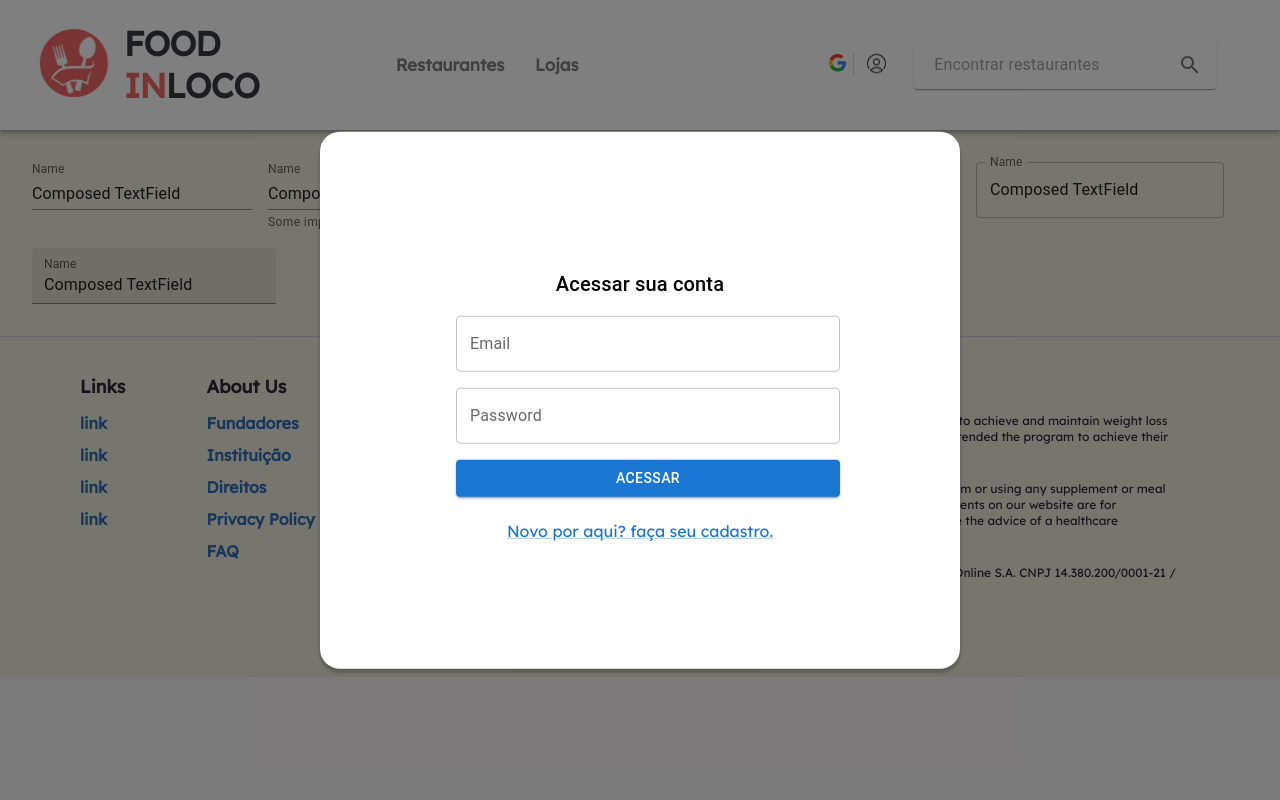
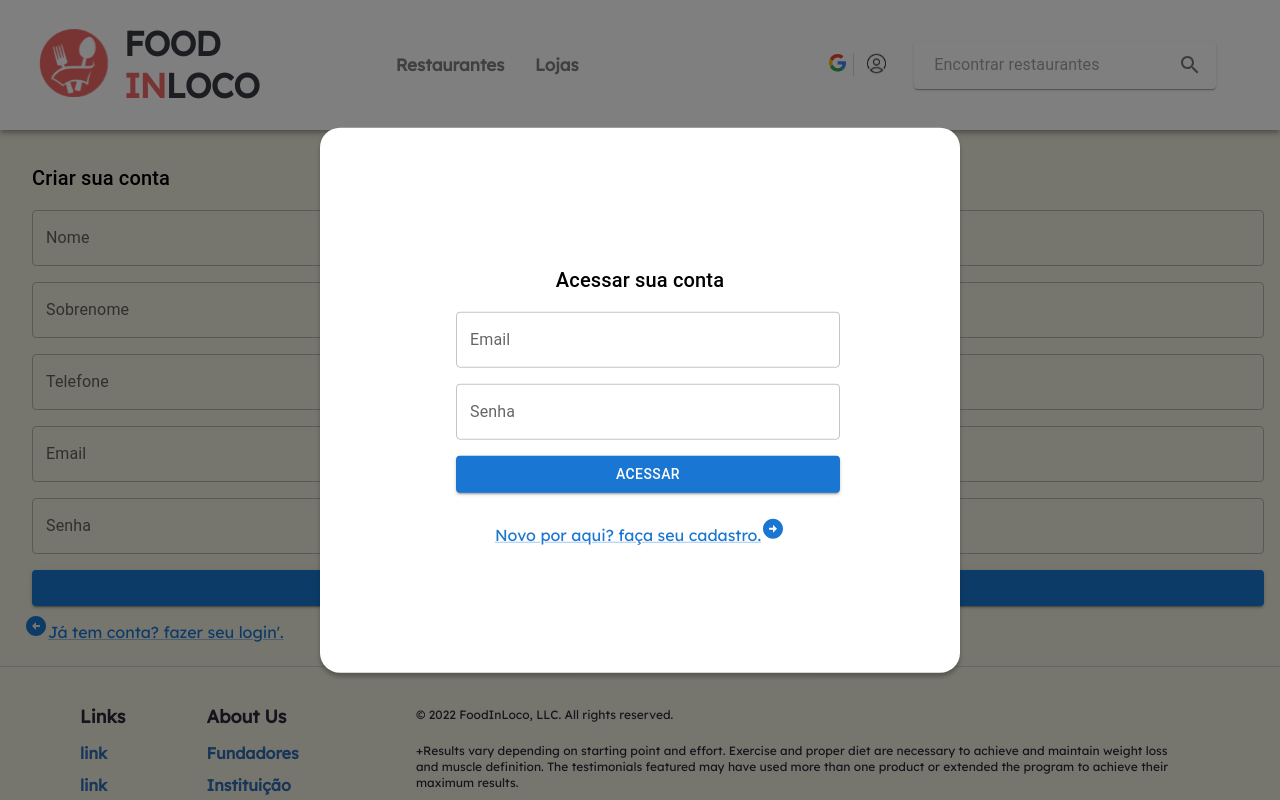
Before and after one commit to FoodInLoco/WEB, a React (Vite) app: page /signUp in a window 1280 px wide. Both pictures are taken after a click on the button 876 px from the left and 64 px from the top of the page. Shown: the top 800 px of the page. Built offline with nearby package versions, Linux system fonts and the light colour scheme; no server answers.

Commit message:
tela do restaurante

```diff
--- a/package.json
+++ b/package.json
@@ -16,12 +16,15 @@
     "@mui/icons-material": "^5.10.3",
     "@mui/material": "^5.10.3",
     "@mui/styled-engine-sc": "^5.10.3",
+    "@types/react-input-mask": "^3.0.2",
     "axios": "^0.27.2",
     "formik": "^2.2.9",
     "json-web-token": "^3.2.0",
     "react": "^18.2.0",
     "react-dom": "^18.2.0",
+    "react-hook-form": "^7.39.1",
     "react-icons": "^4.4.0",
+    "react-input-mask": "^2.0.4",
     "react-loader-spinner": "^5.3.4",
     "react-loading-skeleton": "^3.1.0",
     "react-router-dom": "^6.3.0",
--- a/src/components/LoginModal/index.tsx
+++ b/src/components/LoginModal/index.tsx
@@ -1,48 +1,23 @@
-import Typography from '@mui/material/Typography';
 import Modal from '@mui/material/Modal';
-import { Button, CircularProgress, Link, TextField } from '@mui/material';
 import { Container, Content } from "./styles"
 import { useAuth } from '../../contexts/auth';
-import { useFormik } from 'formik';
 import * as Yup from "yup";
-import toasts from '../../utils/toasts';
+import { useState } from 'react';
+import { SignInForm } from '../SignInForm';
+import SignUpForm from '../SignUpForm';
+
 type ILoginModalProps = {
   open: boolean;
   setOpen: (open: boolean) => void;
 }
 
+type EnumForm = 'signin' | 'signup'
 export function LoginModal({ open = false,
   setOpen }: ILoginModalProps) {
-  const { signIn, loadingSignIn } = useAuth()
 
-  const handleLogin = (data: { email: string; password: string; }) => {
-    try {
-      signIn(data);
-    } catch (error: any) {
-      toasts.error(error?.message)
-    }
-
-  }
+  const [currentModal, setCurrentModal] = useState<EnumForm>('signin')
   const handleClose = () => setOpen(false);
-
-  const schema = Yup.object().shape({
-    email: Yup.string().email().required('Campo obrigatório'),
-    password: Yup.string().required('Campo obrigatório'),
-  });
-
-  const { handleSubmit, errors, values, handleChange, touched } = useFormik({
-    initialValues: {
-      email: "",
-      password: "",
-    },
-    validationSchema: schema,
-    onSubmit: (values) => {
-      console.log("🚀 ~ file: index.tsx ~ line 42 ~ values", values)
-      handleLogin(values)
-    },
-  });
-
-
+  const handelChangeForm = (form: EnumForm) => setCurrentModal(form)
   return (
     <Container>
       <Modal
@@ -52,40 +27,7 @@ export function LoginModal({ open = false,
         aria-describedby="modal-modal-description"
       >
         <Content>
-          <Typography id="modal-modal-title" sx={{ margin: 1 }} variant="h6" component="h2">
-            Acessar sua conta
-          </Typography>
-          <form onSubmit={handleSubmit}>
-            <TextField
-              fullWidth
-              sx={{ m: 1 }}
-              id="email"
-              name="email"
-              label="Email"
-              value={values.email}
-              onChange={handleChange}
-              error={touched.email && Boolean(errors.email)}
-              helperText={touched.email && errors.email}
-            />
-            <TextField
-              fullWidth
-              id="password"
-              name="password"
-              sx={{ m: 1 }}
-              label="Password"
-              type="password"
-              value={values.password}
-              onChange={handleChange}
-              error={touched.password && Boolean(errors.password)}
-              helperText={touched.password && errors.password}
-            />
-            <Button color="primary" variant="contained" fullWidth type="submit" disabled={loadingSignIn} sx={{ m: 1 }}>
-              {loadingSignIn ? <CircularProgress size={14} /> : 'Acessar'}
-            </Button>
-          </form>
-          <Link id="modal-modal-description" sx={{ mt: 2, cursor: 'pointer' }} >
-            Novo por aqui? faça seu cadastro.
-          </Link>
+          {currentModal === 'signin' ? <SignInForm goTo={handelChangeForm} /> : <SignUpForm  goTo={handelChangeForm}/>}
         </Content>
       </Modal>
     </Container>
--- /dev/null
+++ b/src/components/SignInForm/index.tsx
@@ -0,0 +1,76 @@
+import { useAuth } from "../../contexts/auth";
+import Typography from '@mui/material/Typography';
+import { Button, CircularProgress, Link, TextField } from '@mui/material';
+import { useFormik } from 'formik';
+import * as Yup from "yup";
+import toasts from '../../utils/toasts';
+import { ArrowCircleRight } from '@mui/icons-material';
+
+interface ISignInFormProps {
+  goTo: (form: 'signin' | 'signup') => void;
+}
+export function SignInForm({ goTo }: ISignInFormProps) {
+  const schema = Yup.object().shape({
+    email: Yup.string().email().required('Campo obrigatório'),
+    password: Yup.string().required('Campo obrigatório'),
+  });
+  const { handleSubmit, errors, values, handleChange, touched } = useFormik({
+    initialValues: {
+      email: "",
+      password: "",
+    },
+    validationSchema: schema,
+    onSubmit: async (values) => {
+      try {
+        await signIn(values);
+        toasts.success({ message: "Bem vindo de volta!", status: 200 })
+      } catch (error: any) {
+        errors.email = 'email e/ou senha inválidos';
+        errors.password = 'email e/ou senha inválidos';
+      }
+
+    },
+  });
+  const { signIn, loadingSignIn } = useAuth()
+
+  return <>
+    <Typography id="modal-modal-title" sx={{ margin: 1 }} variant="h6" component="h2">
+      Acessar sua conta
+    </Typography>
+    <form onSubmit={handleSubmit}>
+      <TextField
+        fullWidth
+        sx={{ m: 1 }}
+        id="email"
+        name="email"
+        label="Email"
+        value={values.email}
+        onChange={handleChange}
+        error={touched.email && Boolean(errors.email)}
+        helperText={touched.email && errors.email}
+      />
+      <TextField
+        fullWidth
+        id="password"
+        name="password"
+        sx={{ m: 1 }}
+        label="Senha"
+        type="password"
+        value={values.password}
+        onChange={handleChange}
+        error={touched.password && Boolean(errors.password)}
+        helperText={touched.password && errors.password}
+      />
+      <Button color="primary" variant="contained" fullWidth type="submit" disabled={loadingSignIn} sx={{ m: 1 }}>
+        {loadingSignIn ? <CircularProgress size={14} /> : 'Acessar'}
+      </Button>
+    </form>
+    <Link id="modal-modal-description" sx={{ mt: 2, cursor: 'pointer' }} onClick={()=> goTo('signup')}>
+      Novo por aqui? faça seu cadastro.
+      <ArrowCircleRight sx={{
+        display: 'inline',
+      }} />
+
+    </Link>
+  </>
+}
--- a/src/components/SignUpForm/index.tsx
+++ b/src/components/SignUpForm/index.tsx
@@ -1,64 +1,133 @@
 import { useState } from "react";
-import { Box, FormControl, InputLabel, Input, FormHelperText, OutlinedInput, FilledInput } from "@mui/material";
+import { Button, Typography, TextField, CircularProgress, Link } from "@mui/material";
+import InputMask from 'react-input-mask';
+import { useFormik } from 'formik';
+import * as Yup from "yup";
+import toasts from "../../utils/toasts";
+import { ArrowCircleLeft } from "@mui/icons-material";
+interface IFormInput {
+  firstName: string;
+  lastName: string;
+  email: string;
+  ddd: string;
+  phoneNumber: string;
+  password: string;
+  roles: number;
+}
+interface ISignUpFormProps {
+  goTo: (form: 'signin' | 'signup') => void;
+}
+export default function SignUpForm({ goTo }: ISignUpFormProps) {
 
-export default function SignUpForm() {
-  const [name, setName] = useState('Composed TextField');
-  const handleChange = (event: React.ChangeEvent<HTMLInputElement>) => {
-    setName(event.target.value);
-  };
+  const [loadingSignUp, setLoadingSignUp] = useState(false)
+
+  const schema = Yup.object().shape({
+    email: Yup.string().email('Digite um email válido.').required('Campo obrigatório'),
+    password: Yup.string().required('Campo obrigatório'),
+    firstName: Yup.string().required('Campo obrigatório'),
+    lastName: Yup.string().required('Campo obrigatório'),
+    phoneNumber: Yup.string().required('Campo obrigatório'),
+  });
+  const { handleSubmit, errors, values, handleChange, touched } = useFormik({
+    initialValues: {
+      email: "",
+      password: "",
+      firstName: "",
+      lastName: "",
+      phoneNumber: "",
+    },
+    validationSchema: schema,
+    onSubmit: async (values) => {
+      try {
+        toasts.success({ message: "Bem vindo de volta!", status: 200 })
+      } catch (error: any) {
+        toasts.error({ message: error.message, status: error.status })
+      }
+
+    },
+  });
+
   return (
-    <Box
-      component="form"
-      sx={{
-        '& > :not(style)': { m: 1 },
-      }}
-      noValidate
-      autoComplete="off"
-    >
-      <FormControl variant="standard">
-        <InputLabel htmlFor="component-simple">Name</InputLabel>
-        <Input id="component-simple" value={name} onChange={handleChange} />
-      </FormControl>
-      <FormControl variant="standard">
-        <InputLabel htmlFor="component-helper">Name</InputLabel>
-        <Input
-          id="component-helper"
-          value={name}
+    <>
+      <Typography id="modal-modal-title" sx={{ margin: 1 }} variant="h6" component="h2">
+        Criar sua conta
+      </Typography>
+      <form onSubmit={handleSubmit}>
+        <TextField
+          fullWidth
+          sx={{ m: 1 }}
+          id="firstName"
+          name="firstName"
+          label="Nome"
+          value={values.firstName}
           onChange={handleChange}
-          aria-describedby="component-helper-text"
+          error={touched.firstName && Boolean(errors.firstName)}
+          helperText={touched.firstName && errors.firstName}
         />
-        <FormHelperText id="component-helper-text">
-          Some important helper text
-        </FormHelperText>
-      </FormControl>
-      <FormControl disabled variant="standard">
-        <InputLabel htmlFor="component-disabled">Name</InputLabel>
-        <Input id="component-disabled" value={name} onChange={handleChange} />
-        <FormHelperText>Disabled</FormHelperText>
-      </FormControl>
-      <FormControl error variant="standard">
-        <InputLabel htmlFor="component-error">Name</InputLabel>
-        <Input
-          id="component-error"
-          value={name}
+        <TextField
+          fullWidth
+          sx={{ m: 1 }}
+          id="lastName"
+          name="lastName"
+          label="Sobrenome"
+          value={values.lastName}
           onChange={handleChange}
-          aria-describedby="component-error-text"
+          error={touched.lastName && Boolean(errors.lastName)}
+          helperText={touched.lastName && errors.lastName}
         />
-        <FormHelperText id="component-error-text">Error</FormHelperText>
-      </FormControl>
-      <FormControl>
-        <InputLabel htmlFor="component-outlined">Name</InputLabel>
-        <OutlinedInput
-          id="component-outlined"
-          value={name}
+        <InputMask
+          mask="(99) 99999-9999"
+          value={values.phoneNumber}
+          disabled={false}
+          maskChar=" "
+          value={values.phoneNumber}
           onChange={handleChange}
-          label="Name"
+          error={touched.phoneNumber && Boolean(errors.phoneNumber)}
+          helperText={touched.phoneNumber && errors.phoneNumber}
+        >
+          {(inputProps) => <TextField
+            {...inputProps}
+            fullWidth
+            sx={{ m: 1 }}
+            id="phoneNumber"
+            name="phoneNumber"
+            label="Telefone"
+
+          />}
+        </InputMask>
+        <TextField
+          fullWidth
+          sx={{ m: 1 }}
+          id="email"
+          name="email"
+          label="Email"
+          value={values.email}
+          onChange={handleChange}
+          error={touched.email && Boolean(errors.email)}
+          helperText={touched.email && errors.email}
         />
-      </FormControl>
-      <FormControl variant="filled">
-        <InputLabel htmlFor="component-filled">Name</InputLabel>
-        <FilledInput id="component-filled" value={name} onChange={handleChange} />
-      </FormControl>
-    </Box>
+        <TextField
+          fullWidth
+          id="password"
+          name="password"
+          sx={{ m: 1 }}
+          label="Senha"
+          type="password"
+          value={values.password}
+          onChange={handleChange}
+          error={touched.password && Boolean(errors.password)}
+          helperText={touched.password && errors.password}
+        />
+        <Button color="primary" variant="contained" fullWidth type="submit" disabled={loadingSignUp} sx={{ m: 1 }}>
+          {loadingSignUp ? <CircularProgress size={14} /> : 'Criar conta'}
+        </Button>
+      </form>
+      <Link id="modal-modal-description" sx={{ mt: 2, cursor: 'pointer' }} onClick={() => goTo('signin')}>
+        <ArrowCircleLeft sx={{
+          display: 'inline',
+        }} />
+        Já tem conta? fazer seu login'.
+      </Link>
+    </>
   )
 }
--- a/src/errors/apiErrors.ts
+++ b/src/errors/apiErrors.ts
@@ -1,6 +1,5 @@
 interface IErrorParams {
   status: number;
-  code: number;
   title: string;
   message: string;
 }
@@ -9,9 +8,8 @@ export class ApiError extends Error {
   public message = '';
   public title = '';
   public status = 0;
-  public code = 1;
 
-  constructor({ message, status, title, code = 0 }: IErrorParams) {
+  constructor({ message, status, title}: IErrorParams) {
     super(title);
     this.message =
       status >= 400 && status < 500
@@ -19,6 +17,5 @@ export class ApiError extends Error {
         : 'Algo deu errado ao realizar a operação';
     this.status = status;
     this.title = title;
-    this.code = code;
   }
 }
--- a/src/errors/errorHandler.ts
+++ b/src/errors/errorHandler.ts
@@ -3,15 +3,12 @@ import { LocalError } from './localErrors';
 export const handleErrors = (error: any) => {
   const { request, response } = error;
   if (response) {
-
-    const { message, title, code } = response.data;
-    const { status } = response;
+    const { status, data, statusText } = response;
 
     throw new ApiError({
-      message,
+      message: data,
       status,
-      title,
-      code,
+      title:statusText,
     });
   }
   if (request) {
@@ -19,13 +16,11 @@ export const handleErrors = (error: any) => {
       message: 'server time out',
       status: 503,
       title: 'danger',
-      code: 1,
     });
   }
   throw new LocalError({
     message: 'opps! something went wrong',
     status: 500,
     title: 'danger',
-    code: 1,
   });
 };
--- a/src/errors/localErrors.ts
+++ b/src/errors/localErrors.ts
@@ -1,6 +1,5 @@
 interface IErrorParams {
   status: number;
-  code: number;
   title: string;
   message: string;
 }
@@ -8,12 +7,10 @@ export class LocalError extends Error {
   public message = 'Algo deu errado ao realizar a operação';
   public title = '';
   public status = 0;
-  public code = 1;
-  constructor({ message, status, title, code }: IErrorParams) {
+  constructor({ message, status, title, }: IErrorParams) {
     super(title);
     this.message = message;
     this.status = status;
     this.title = title;
-    this.code = code;
   }
 }
--- a/src/services/api.ts
+++ b/src/services/api.ts
@@ -1,4 +1,5 @@
 import axios, { AxiosRequestConfig } from 'axios';
+import { handleErrors } from '../errors/errorHandler';
 
 const api = axios.create({
   baseURL: import.meta.env.VITE_API_URL,
@@ -21,7 +22,6 @@ api.interceptors.response.use(
   },
   (error) => {
     if (error?.response?.status === 401) {
-      console.log(error)
     }
     throw error;
   }
--- a/src/utils/toasts.tsx
+++ b/src/utils/toasts.tsx
@@ -3,8 +3,8 @@ import { toast } from "react-toastify";
 interface IToastProps {
   message: string
   status: number
-  title: string
-  code: string
+  title?: string
+  code?: string
 }
 class Toastfy {
   private toastBase = toast
```
Also changed, not shown: 1 other file (tests, documents, lock files or other folders).
